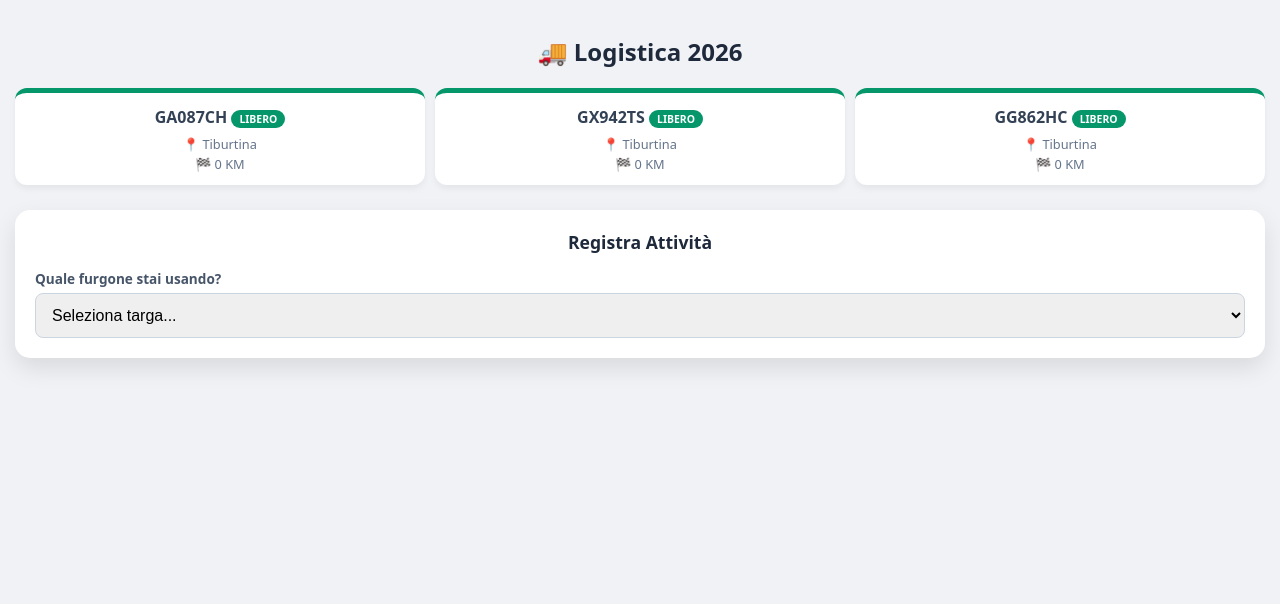
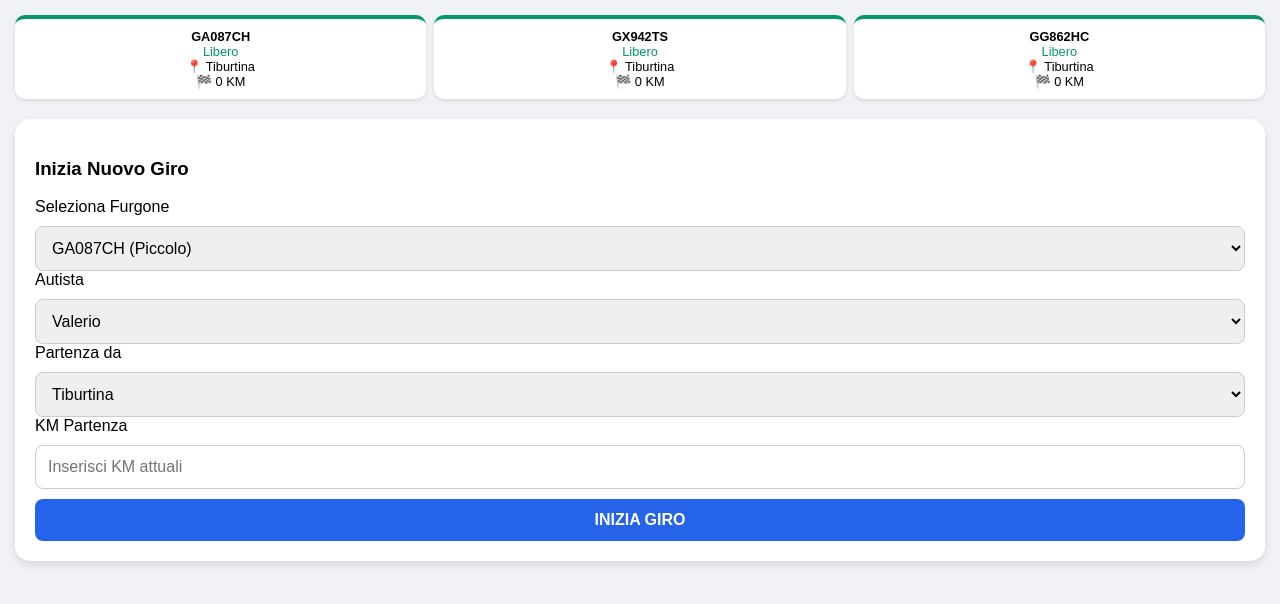
Before and after one commit to valerio121291/furgoni-uscite, a Flask app: page / in a window 1280 px wide. Shown: the top 604 px of the page. Run offline with Flask 3, Linux system fonts and the light colour scheme.

Commit message:
Update form.html

```diff
--- a/templates/form.html
+++ b/templates/form.html
@@ -3,136 +3,130 @@
 <head>
     <meta charset="utf-8">
     <meta name="viewport" content="width=device-width, initial-scale=1">
-  <title>Centrale Operativa Furgoni</title>
+    <title>Centrale Furgoni Valerio</title>
     <style>
-    body { font-family: system-ui, -apple-system, sans-serif; background: #f0f2f5; margin: 0; padding: 15px; }
-    .header { text-align: center; margin-bottom: 20px; color: #1e293b; }
-
-    /* DASHBOARD IN ALTO */
-    .status-grid { display: grid; grid-template-columns: repeat(auto-fit, minmax(100px, 1fr)); gap: 10px; margin-bottom: 25px; }
-    .truck-card { background: white; padding: 12px; border-radius: 12px; text-align: center; box-shadow: 0 4px 6px rgba(0,0,0,0.05); border-top: 5px solid #ccc; }
-    .truck-card.In.Viaggio { border-top-color: #f97316; } /* Arancione se viaggia */
-    .truck-card.Libero { border-top-color: #059669; }    /* Verde se libero */
-    .targa-box { font-weight: bold; font-size: 1rem; color: #334155; }
-    .status-tag { font-size: 0.65rem; font-weight: bold; text-transform: uppercase; padding: 2px 8px; border-radius: 50px; color: white; margin: 5px 0; display: inline-block; }
-    .Libero .status-tag { background: #059669; }
-    .In.Viaggio .status-tag { background: #f97316; }
-    .km-label { font-size: 0.8rem; color: #64748b; display: block; margin-top: 2px; }
-    .alert-msg { color: #dc2626; font-size: 0.7rem; font-weight: bold; margin-top: 5px; animation: blink 1s infinite; }
-    @keyframes blink { 50% { opacity: 0.5; } }
-
-    /* FORM REGISTRAZIONE */
-    .main-card { background: white; padding: 20px; border-radius: 15px; box-shadow: 0 10px 25px rgba(0,0,0,0.1); }
-    h3 { margin: 0 0 15px 0; color: #1e293b; font-size: 1.1rem; text-align: center; }
-    label { font-size: 0.85rem; font-weight: 600; color: #475569; display: block; margin-top: 10px; }
-    select, input, button { width: 100%; padding: 12px; margin-top: 5px; border-radius: 8px; border: 1px solid #cbd5e1; box-sizing: border-box; font-size: 1rem; }
-    button { background: #2563eb; color: white; border: none; font-weight: bold; cursor: pointer; margin-top: 20px; transition: 0.2s; }
-    button:active { transform: scale(0.98); }
+        body { font-family: sans-serif; background: #f0f2f5; padding: 15px; margin: 0; }
+        .status-grid { display: grid; grid-template-columns: repeat(3, 1fr); gap: 8px; margin-bottom: 20px; }
+        .truck-card { background: white; padding: 10px; border-radius: 10px; text-align: center; font-size: 0.8rem; box-shadow: 0 2px 4px rgba(0,0,0,0.1); border-top: 4px solid #ccc; }
+        .truck-card.In.Viaggio { border-top-color: #f97316; }
+        .truck-card.Libero { border-top-color: #059669; }
+        .main-card { background: white; padding: 20px; border-radius: 15px; box-shadow: 0 4px 10px rgba(0,0,0,0.1); }
+        select, input, button { width: 100%; padding: 12px; margin-top: 10px; border-radius: 8px; border: 1px solid #ccc; box-sizing: border-box; font-size: 1rem; }
+        button { background: #2563eb; color: white; font-weight: bold; border: none; cursor: pointer; }
         .btn-step { background: #f97316; }
         .btn-stop { background: #059669; }
-
-    .hidden { display: none; }
+        .info-box { background: #fff7ed; border: 1px solid #fdba74; padding: 10px; border-radius: 8px; margin-bottom: 15px; font-size: 0.9rem; }
     </style>
 </head>
 <body>
 
-  <div class="header">
-    <h2>🚚 Logistica 2026</h2>
-  </div>
-
     <div class="status-grid">
         {% for targa, info in furgoni.items() %}
         <div class="truck-card {{ info.stato }}">
-      <span class="targa-box">{{ targa }}</span>
-      <span class="status-tag">{{ info.stato }}</span>
-      <span class="km-label">📍 {{ info.posizione }}</span>
-      <span class="km-label">🏁 {{ info.km }} KM</span>
-      {% if info.alert %}<div class="alert-msg">{{ info.alert }}</div>{% endif %}
+            <strong>{{ targa }}</strong><br>
+            <span style="color: {{ '#f97316' if info.stato == 'In Viaggio' else '#059669' }}">{{ info.stato }}</span><br>
+            📍 {{ info.posizione }}<br>
+            🏁 {{ info.km }} KM
         </div>
         {% endfor %}
     </div>
 
     <div class="main-card">
         <form method="post">
-      <h3>Registra Attività</h3>
 
-      <label>Quale furgone stai usando?</label>
-      <select name="targa" id="targa-select" required onchange="toggleForm()">
-        <option value="" disabled selected>Seleziona targa...</option>
-        {% for targa, info in furgoni.items() %}
-          <option value="{{ targa }}" data-stato="{{ info.stato }}">{{ targa }} ({{ info.stato }})</option>
-        {% endfor %}
+            {% if not corsa_attiva %}
+                <h3>Inizia Nuovo Giro</h3>
+                <label>Seleziona Furgone</label>
+                <select name="targa" required>
+                    <option value="GA087CH">GA087CH (Piccolo)</option>
+                    <option value="GX942TS">GX942TS (Medio)</option>
+                    <option value="GG862HC">GG862HC (Grosso)</option>
                 </select>
 
-      <div id="form-start" class="hidden">
                 <label>Autista</label>
                 <select name="autista">
                     <option value="Valerio">Valerio</option>
+                    <option value="Daniele">Daniele</option>
                     <option value="Costantino">Costantino</option>
                     <option value="Simone">Simone</option>
                     <option value="Stefano">Stefano</option>
-          <option value="Daniele">Daniele</option>
                 </select>
 
-        <label>Punto di Partenza</label>
+                <label>Partenza da</label>
                 <select name="partenza">
-          <option value="Tiburtina" selected>Tiburtina</option>
+                    <option value="Tiburtina">Tiburtina</option>
                     <option value="Rieti">Rieti</option>
                     <option value="Cavour Viminale">Cavour Viminale</option>
                     <option value="Via Genova">Via Genova</option>
+                    <option value="Policlinico">Policlinico</option>
+                    <option value="San Giovanni">San Giovanni</option>
+                    <option value="Fontechiari">Fontechiari</option>
+                    <option value="Nomentano">Nomentano</option>
+                    <option value="Sulmona">Sulmona</option>
+                    <option value="Pratica di Mare">Pratica di Mare</option>
+                    <option value="Spallanzani">Spallanzani</option>
+                    <option value="Avezzano">Avezzano</option>
+                    <option value="Castel di Sangro">Castel di Sangro</option>
+                    <option value="Fondazione Bietti">Fondazione Bietti</option>
+                    <option value="Tor Vergata">Tor Vergata</option>
+                    <option value="Studio legale Abrignani">Studio legale Abrignani</option>
+                    <option value="ACS Eur">ACS Eur</option>
+                    <option value="Teramo">Teramo</option>
                     <option value="L'Aquila">L'Aquila</option>
-          <option value="Teramo">Teramo</option>
                 </select>
 
                 <label>KM Partenza</label>
-        <input type="number" name="km_partenza" placeholder="KM cruscotto">
-        <button type="submit" name="azione" value="start">INIZIA VIAGGIO</button>
+                <input type="number" name="km_partenza" placeholder="Inserisci KM attuali" required>
+                <button type="submit" name="azione" value="start">INIZIA GIRO</button>
+
+            {% else %}
+                <div class="info-box">
+                    <strong>Furgone:</strong> {{ corsa_attiva.targa }}<br>
+                    <strong>Autista:</strong> {{ corsa_attiva.autista }}<br>
+                    <strong>Stato:</strong> {{ "Arrivato a destinazione" if corsa_attiva.step == 2 else "In viaggio" }}
                 </div>
 
-      <div id="form-update" class="hidden">
-        <label>Cosa devi registrare?</label>
-        <select id="azione-update" onchange="updateActionFields()">
-            <option value="arrivo_dest">Arrivo a Destinazione (Metà Corsa)</option>
-            <option value="stop">Rientro alla Base (Fine Corsa)</option>
-        </select>
+                <input type="hidden" name="targa" value="{{ corsa_attiva.targa }}">
 
-        <div id="fields-arrivo">
-            <label>Punto di Arrivo</label>
+                {% if corsa_attiva.step == 1 %}
+                    <h3>Registra Arrivo</h3>
+                    <label>Seleziona Destinazione</label>
                     <select name="destinazione">
                         <option value="Rieti">Rieti</option>
                         <option value="Tiburtina">Tiburtina</option>
                         <option value="Cavour Viminale">Cavour Viminale</option>
+                        <option value="Via Genova">Via Genova</option>
+                        <option value="Policlinico">Policlinico</option>
+                        <option value="San Giovanni">San Giovanni</option>
+                        <option value="Fontechiari">Fontechiari</option>
+                        <option value="Nomentano">Nomentano</option>
+                        <option value="Sulmona">Sulmona</option>
+                        <option value="Pratica di Mare">Pratica di Mare</option>
+                        <option value="Spallanzani">Spallanzani</option>
+                        <option value="Avezzano">Avezzano</option>
+                        <option value="Castel di Sangro">Castel di Sangro</option>
+                        <option value="Fondazione Bietti">Fondazione Bietti</option>
+                        <option value="Tor Vergata">Tor Vergata</option>
+                        <option value="Studio legale Abrignani">Studio legale Abrignani</option>
+                        <option value="ACS Eur">ACS Eur</option>
+                        <option value="Teramo">Teramo</option>
                         <option value="L'Aquila">L'Aquila</option>
-              <option value="Teramo">Teramo</option>
                     </select>
-            <label>KM Arrivo</label>
-            <input type="number" name="km_destinazione" placeholder="KM arrivo">
+                    <label>KM all'Arrivo</label>
+                    <input type="number" name="km_destinazione" placeholder="KM segnati ora" required>
                     <button type="submit" name="azione" value="arrivo_dest" class="btn-step">REGISTRA ARRIVO</button>
-        </div>
+                {% else %}
+                    <h3>Rientro alla Base</h3>
+                    <label>KM Finali al Rientro</label>
+                    <input type="number" name="km_rientro" placeholder="KM al rientro" required>
+                    <button type="submit" name="azione" value="stop" class="btn-stop">CHIUDI E SCARICA PDF</button>
+                {% endif %}
 
-        <div id="fields-stop" class="hidden">
-            <label>KM Rientro Finali</label>
-            <input type="number" name="km_rientro" placeholder="KM finali base">
-            <button type="submit" name="azione" value="stop" class="btn-stop">CHIUDI E SCARICA PDF</button>
-        </div>
-      </div>
+                <hr style="margin-top:20px;">
+                <button type="submit" name="azione" value="annulla" style="background:#94a3b8; font-size: 0.8rem;">Annulla/Cambia Furgone</button>
+            {% endif %}
+
         </form>
     </div>
-
-  <script>
-    function toggleForm() {
-      const select = document.getElementById('targa-select');
-      const stato = select.options[select.selectedIndex].getAttribute('data-stato');
-
-      document.getElementById('form-start').classList.toggle('hidden', stato !== 'Libero');
-      document.getElementById('form-update').classList.toggle('hidden', stato !== 'In Viaggio');
-    }
-
-    function updateActionFields() {
-      const val = document.getElementById('azione-update').value;
-      document.getElementById('fields-arrivo').classList.toggle('hidden', val !== 'arrivo_dest');
-      document.getElementById('fields-stop').classList.toggle('hidden', val !== 'stop');
-    }
-  </script>
 </body>
 </html>
```
Lines whose indentation alone changed are shown as unchanged.
